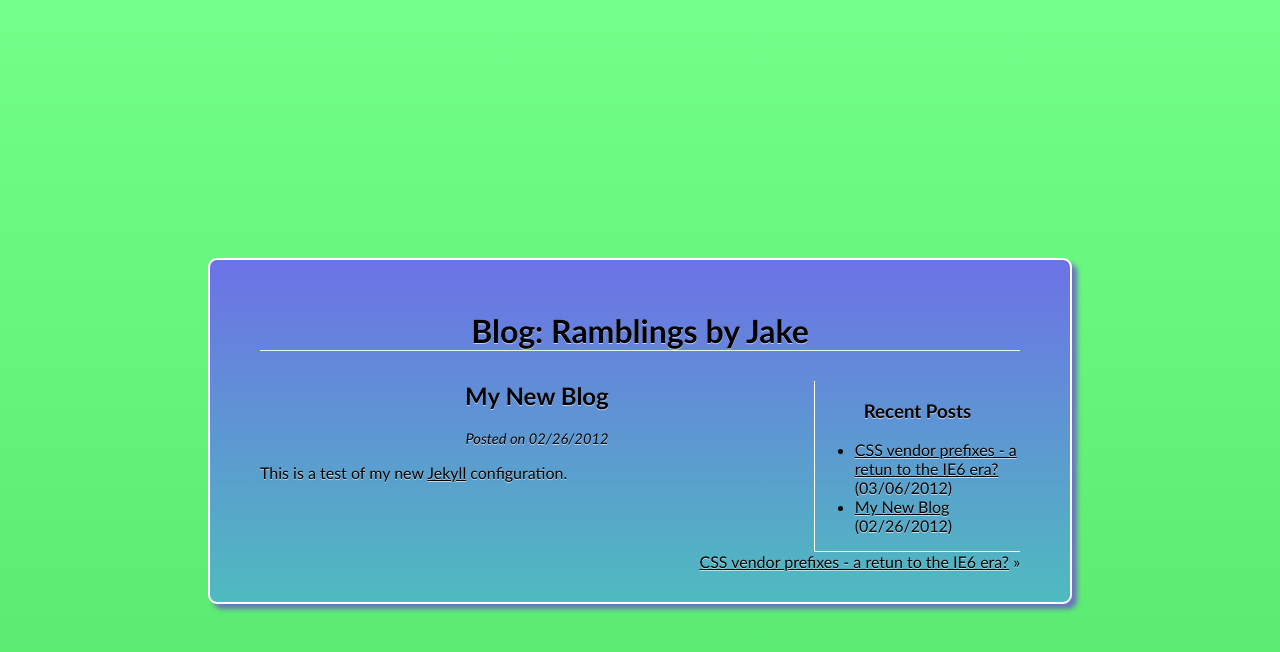
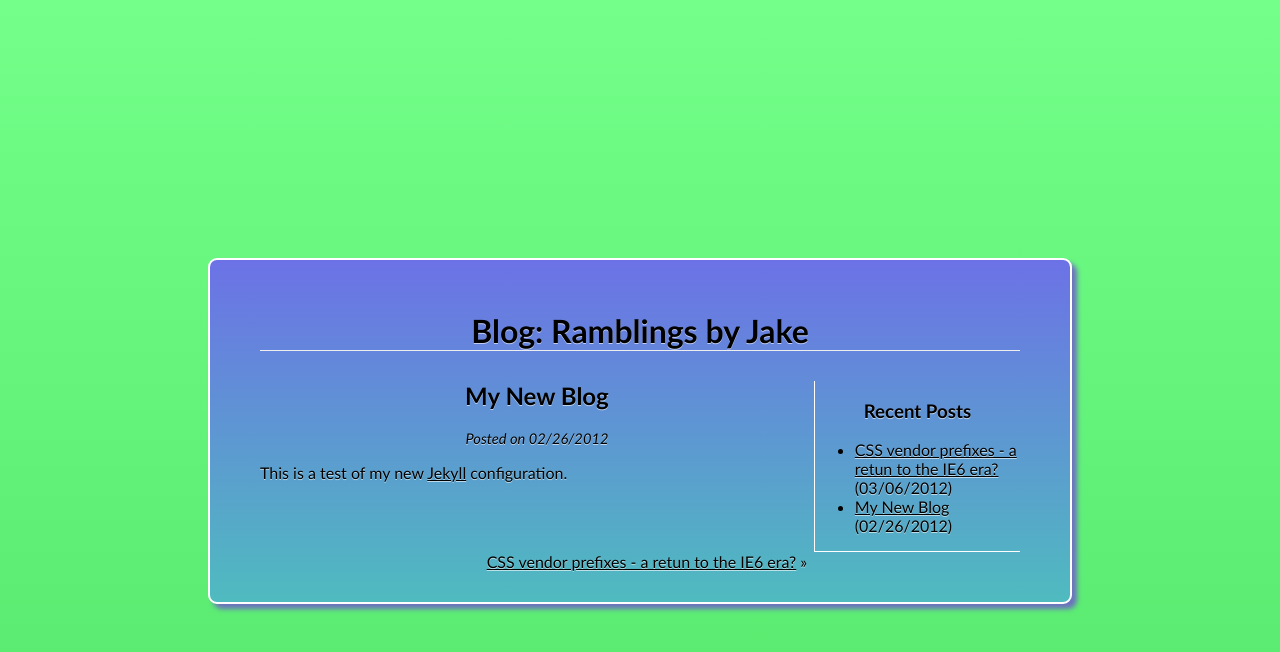
Before and after one commit to jhartz/jhartz.github.com, a Jekyll site: the page built from _posts/2012-02-26-test.markdown, in a window 1280 px wide. Shown: the top 652 px of the page. Built offline with Jekyll 4.4.1, drawn with Linux system fonts in a browser that asks for light colours.

Commit message:
Finally pretty?

```diff
--- a/_layouts/post.html
+++ b/_layouts/post.html
@@ -17,7 +17,7 @@ atomfeed: 1
 
 {{ content }}
 {% unless page.noextra %}
-            <div style="clear: both;">{% if page.previous.url %}
+            <div class="bottombar" style="clear: both;">{% if page.previous.url %}
                 <span>«&nbsp;<a href="{{ page.previous.url | escape }}" title="{{ page.previous.title | escape }}">{{ page.previous.title | truncatewords: 15 | escape }}</a></span>{% endif %}{% if page.next.url %}
                 <span style="float: right;"><a href="{{ page.next.url | escape }}" title="{{ page.next.title | escape }}">{{ page.next.title | truncatewords: 15 | escape }}</a>&nbsp;»</span>{% endif %}
             </div>{% endunless %}
--- a/style.css
+++ b/style.css
@@ -140,6 +140,11 @@ div.sidebar {
     max-width: 27%;
 }
 
+div.bottombar {
+    margin-right: 28%;
+    text-align: left;
+}
+
 div.button {
     color: black;
     padding: 10px;
```
